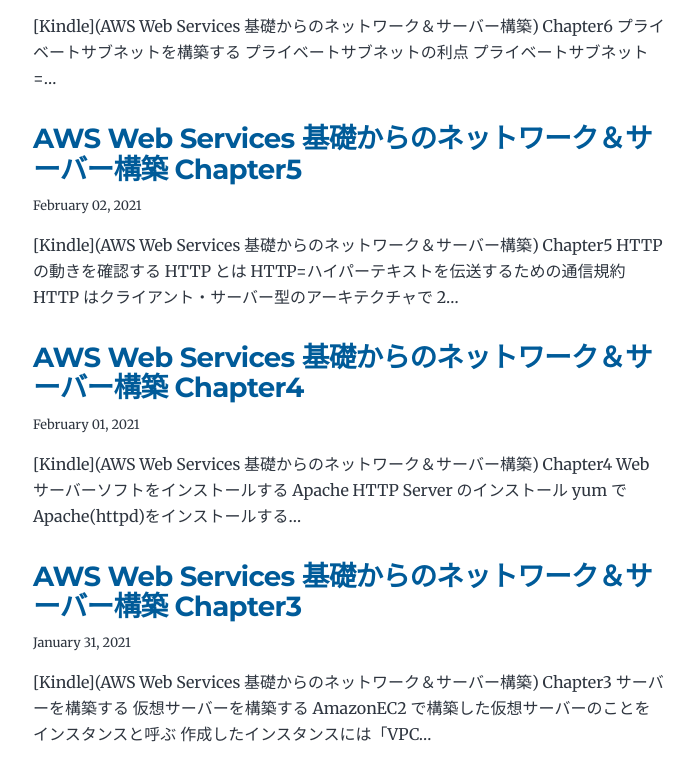
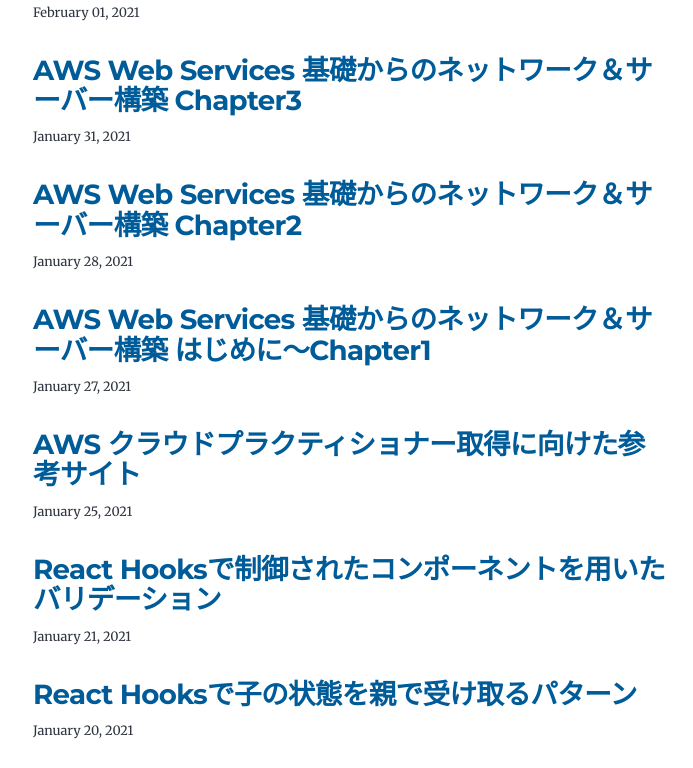
Before and after one commit to tatsu1109/my-blog, a Gatsby site: page / in a window 1280 px wide. Shown: the part 585-1353 px from the top of the page, without its empty margins (291-984 px from the left). Built offline with nearby package versions, Linux system fonts and the light colour scheme; Gatsby itself is replaced by a stand-in of ours.

Commit message:
ページ一覧に記事の内容を表示しないように変更

```diff
--- a/src/pages/index.js
+++ b/src/pages/index.js
@@ -26,7 +26,7 @@
   return (
     <Layout location={location} title={siteTitle}>
       <SEO title="All posts" />
-      <Bio />
+      {/* <Bio /> */}
       <ol style={{ listStyle: `none` }}>
         {posts.map(post => {
           const title = post.frontmatter.title || post.fields.slug
@@ -38,21 +38,13 @@
                 itemScope
                 itemType="http://schema.org/Article"
               >
-                <header>
+                <section>
                   <h2>
                     <Link to={post.fields.slug} itemProp="url">
                       <span itemProp="headline">{title}</span>
                     </Link>
                   </h2>
                   <small>{post.frontmatter.date}</small>
-                </header>
-                <section>
-                  <p
-                    dangerouslySetInnerHTML={{
-                      __html: post.frontmatter.description || post.excerpt,
-                    }}
-                    itemProp="description"
-                  />
                 </section>
               </article>
             </li>
```
